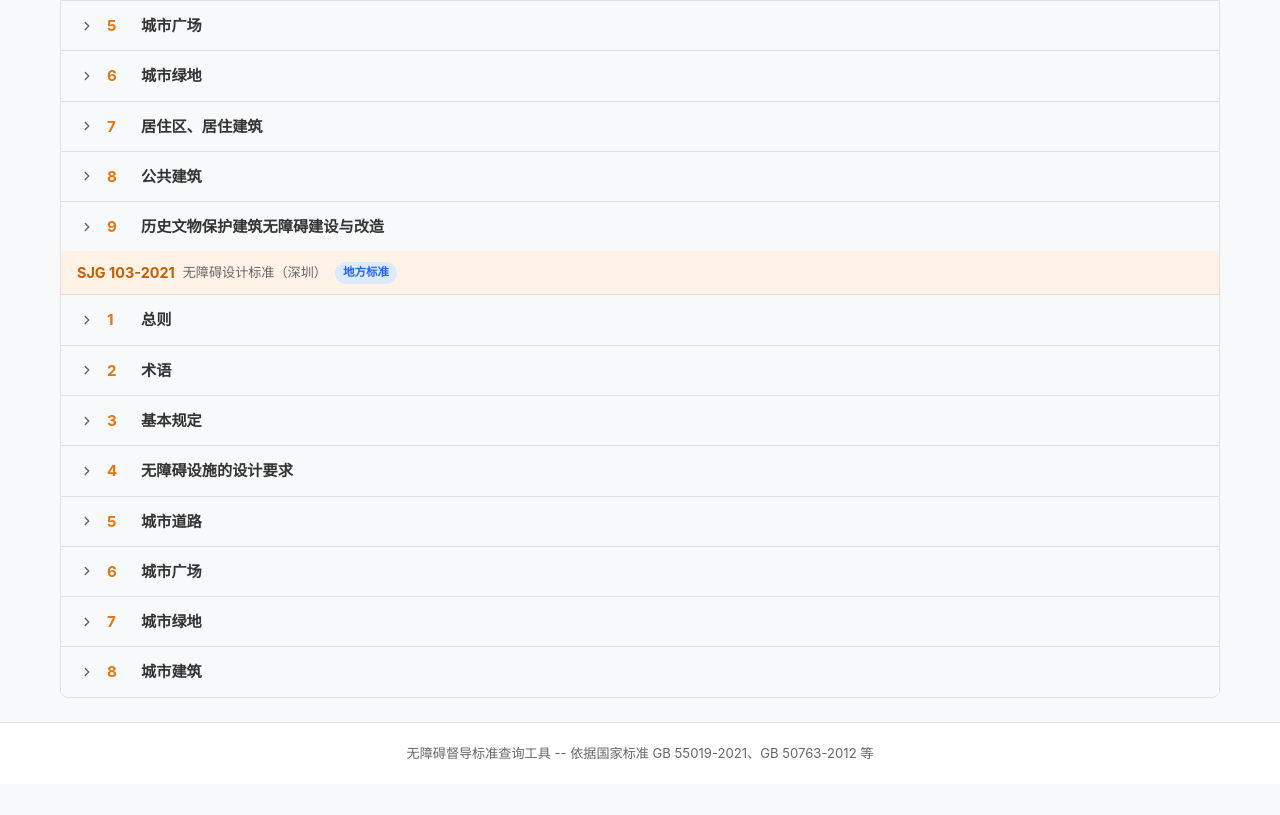
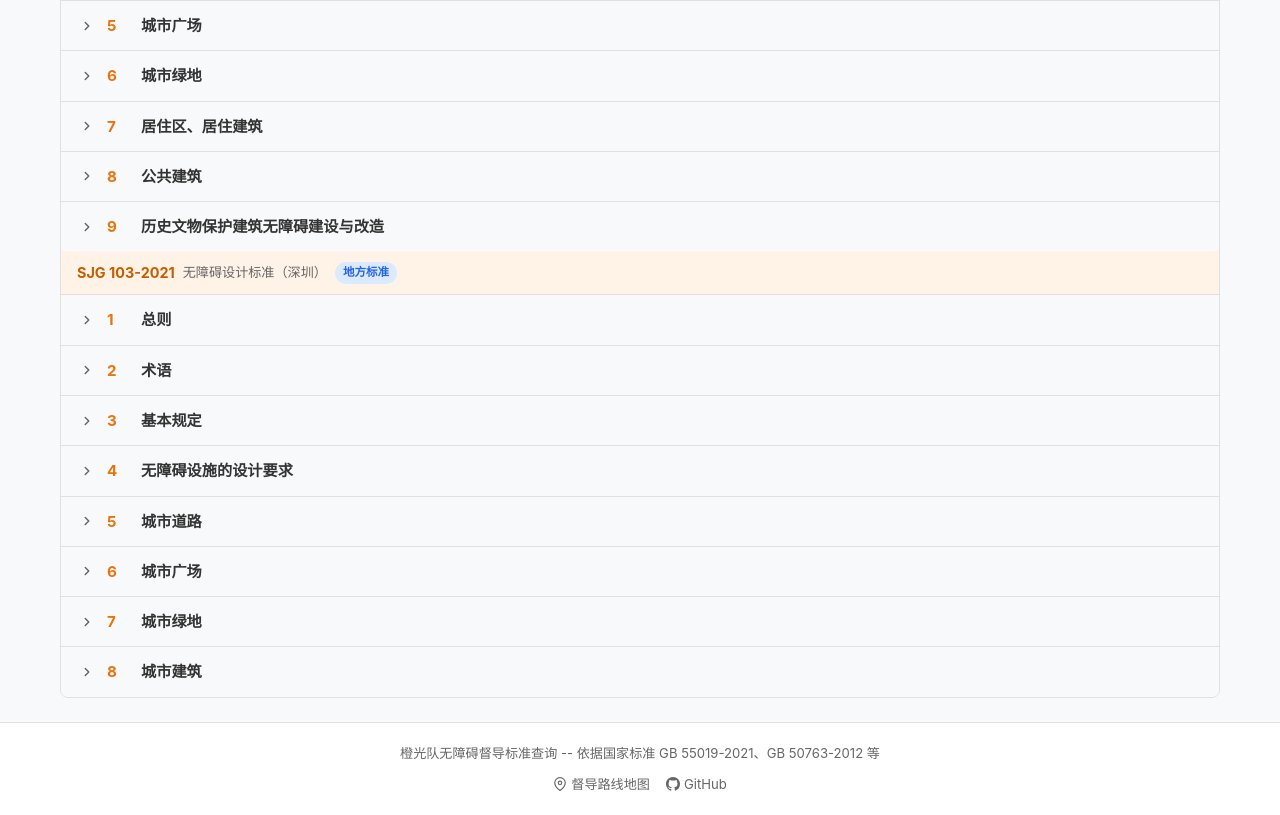
Before and after one commit to Wayhhow/accessibility-standards, a plain HTML site: page index.html in a window 1280 px wide. Shown: the part 1490-2305 px from the top of the page. Before the commit the page ends 2274 px from the top, so only its background shows below. Drawn offline with Linux system fonts and the light colour scheme.

Commit message:
feat: 更换队名、logo，添加项目链接和个人主页
- 更名: 无障碍督导标准查询工具 → 橙光队无障碍督导标准查询
- 替换SVG logo为队徽图片(image/logo.png)
- 页脚添加督导路线地图和GitHub个人主页链接
- 完善README: 添加项目介绍、相关项目、技术栈

```diff
--- a/css/style.css
+++ b/css/style.css
@@ -130,7 +130,10 @@
 }
 
 .logo-icon {
-  color: var(--primary);
+  width: 32px;
+  height: 32px;
+  object-fit: contain;
+  border-radius: 4px;
 }
 
 .site-title {
@@ -940,6 +943,36 @@
   margin-top: auto;
 }
 
+.footer-content {
+  display: flex;
+  flex-direction: column;
+  align-items: center;
+  gap: 10px;
+}
+
+.footer-desc {
+  margin: 0;
+}
+
+.footer-links {
+  display: flex;
+  align-items: center;
+  gap: 16px;
+}
+
+.footer-links a {
+  display: inline-flex;
+  align-items: center;
+  gap: 4px;
+  color: var(--text-secondary);
+  text-decoration: none;
+  transition: color 0.2s;
+}
+
+.footer-links a:hover {
+  color: var(--primary);
+}
+
 /* --- Loading --- */
 .loading {
   text-align: center;
--- a/index.html
+++ b/index.html
@@ -3,7 +3,7 @@
 <head>
   <meta charset="UTF-8">
   <meta name="viewport" content="width=device-width, initial-scale=1.0">
-  <title>无障碍督导标准查询工具</title>
+  <title>橙光队无障碍督导标准查询</title>
   <link rel="stylesheet" href="css/style.css">
 </head>
 <body>
@@ -14,14 +14,9 @@
   <header class="site-header" role="banner">
     <div class="container">
       <div class="header-inner">
-        <div class="logo" aria-label="无障碍督导标准查询工具">
-          <svg class="logo-icon" width="32" height="32" viewBox="0 0 24 24" fill="none" stroke="currentColor" stroke-width="2" stroke-linecap="round" stroke-linejoin="round" aria-hidden="true">
-            <circle cx="12" cy="12" r="10"/>
-            <path d="M12 8a2 2 0 1 0 0-4 2 2 0 0 0 0 4z"/>
-            <path d="M12 8v4"/>
-            <path d="M9 12l3 4 3-4"/>
-          </svg>
-          <h1 class="site-title">无障碍督导标准查询工具</h1>
+        <div class="logo" aria-label="橙光队无障碍督导标准查询">
+          <img src="image/logo.png" alt="橙光队队徽" class="logo-icon" width="32" height="32">
+          <h1 class="site-title">橙光队无障碍督导标准查询</h1>
         </div>
         <div class="search-box" role="search" aria-label="搜索标准条文">
           <label for="search-input" class="sr-only">搜索标准条文</label>
@@ -114,7 +109,19 @@
   <!-- Footer -->
   <footer class="site-footer" role="contentinfo">
     <div class="container">
-      <p>无障碍督导标准查询工具 -- 依据国家标准 GB 55019-2021、GB 50763-2012 等</p>
+      <div class="footer-content">
+        <p class="footer-desc">橙光队无障碍督导标准查询 -- 依据国家标准 GB 55019-2021、GB 50763-2012 等</p>
+        <div class="footer-links">
+          <a href="https://wayhhow.github.io/survey-map/" target="_blank" rel="noopener noreferrer">
+            <svg width="14" height="14" viewBox="0 0 24 24" fill="none" stroke="currentColor" stroke-width="2" stroke-linecap="round" stroke-linejoin="round" aria-hidden="true"><path d="M21 10c0 7-9 13-9 13s-9-6-9-13a9 9 0 0 1 18 0z"/><circle cx="12" cy="10" r="3"/></svg>
+            督导路线地图
+          </a>
+          <a href="https://github.com/Wayhhow" target="_blank" rel="noopener noreferrer">
+            <svg width="14" height="14" viewBox="0 0 24 24" fill="currentColor" aria-hidden="true"><path d="M12 0C5.37 0 0 5.37 0 12c0 5.31 3.435 9.795 8.205 11.385.6.105.825-.255.825-.57 0-.285-.015-1.23-.015-2.235-3.015.555-3.795-.735-4.035-1.41-.135-.345-.72-1.41-1.23-1.695-.42-.225-1.02-.78-.015-.795.945-.015 1.62.87 1.845 1.23 1.08 1.815 2.805 1.305 3.495.99.105-.78.42-1.305.765-1.605-2.67-.3-5.46-1.335-5.46-5.925 0-1.305.465-2.385 1.23-3.225-.12-.3-.54-1.53.12-3.18 0 0 1.005-.315 3.3 1.23.96-.27 1.98-.405 3-.405s2.04.135 3 .405c2.295-1.56 3.3-1.23 3.3-1.23.66 1.65.24 2.88.12 3.18.765.84 1.23 1.905 1.23 3.225 0 4.605-2.805 5.625-5.475 5.925.435.375.81 1.095.81 2.22 0 1.605-.015 2.895-.015 3.3 0 .315.225.69.825.57A12.02 12.02 0 0 0 24 12c0-6.63-5.37-12-12-12z"/></svg>
+            GitHub
+          </a>
+        </div>
+      </div>
     </div>
   </footer>
 
```
Also changed, not shown: image/logo.png (added), 1 other file.
